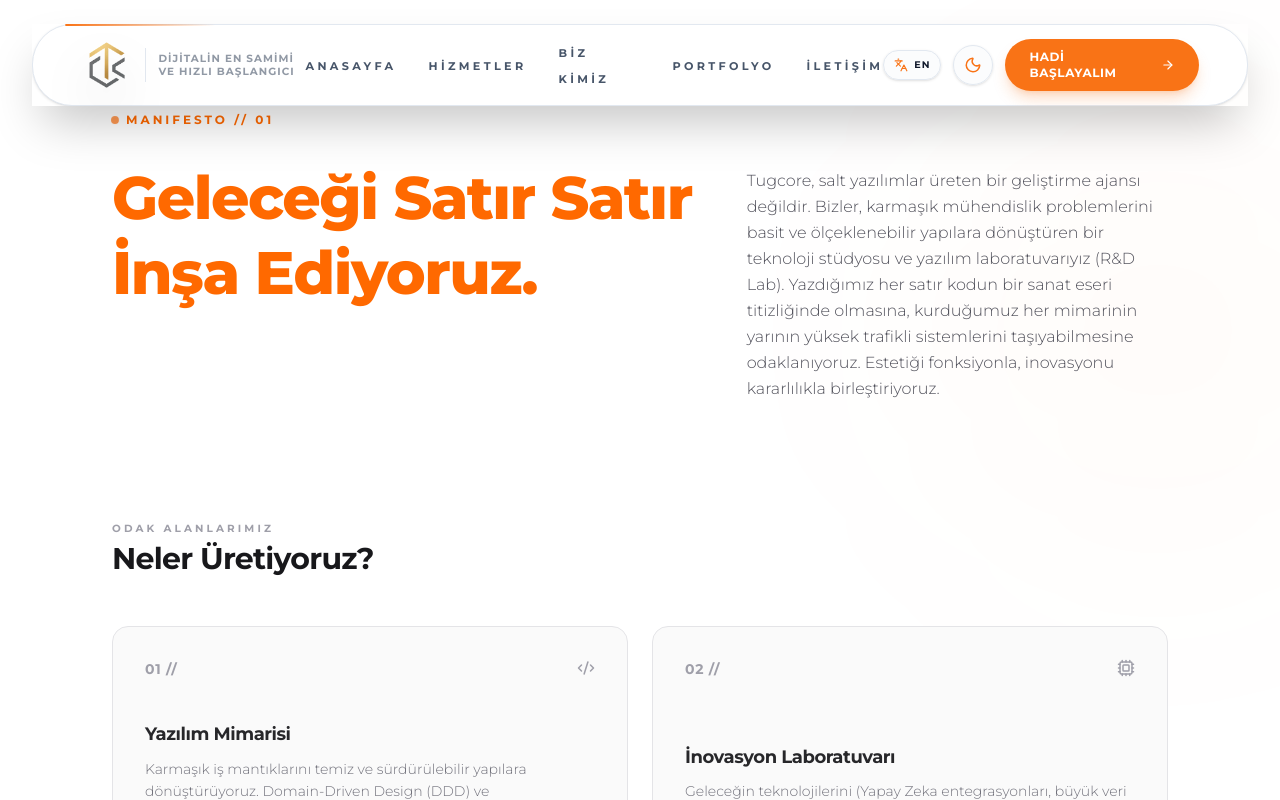
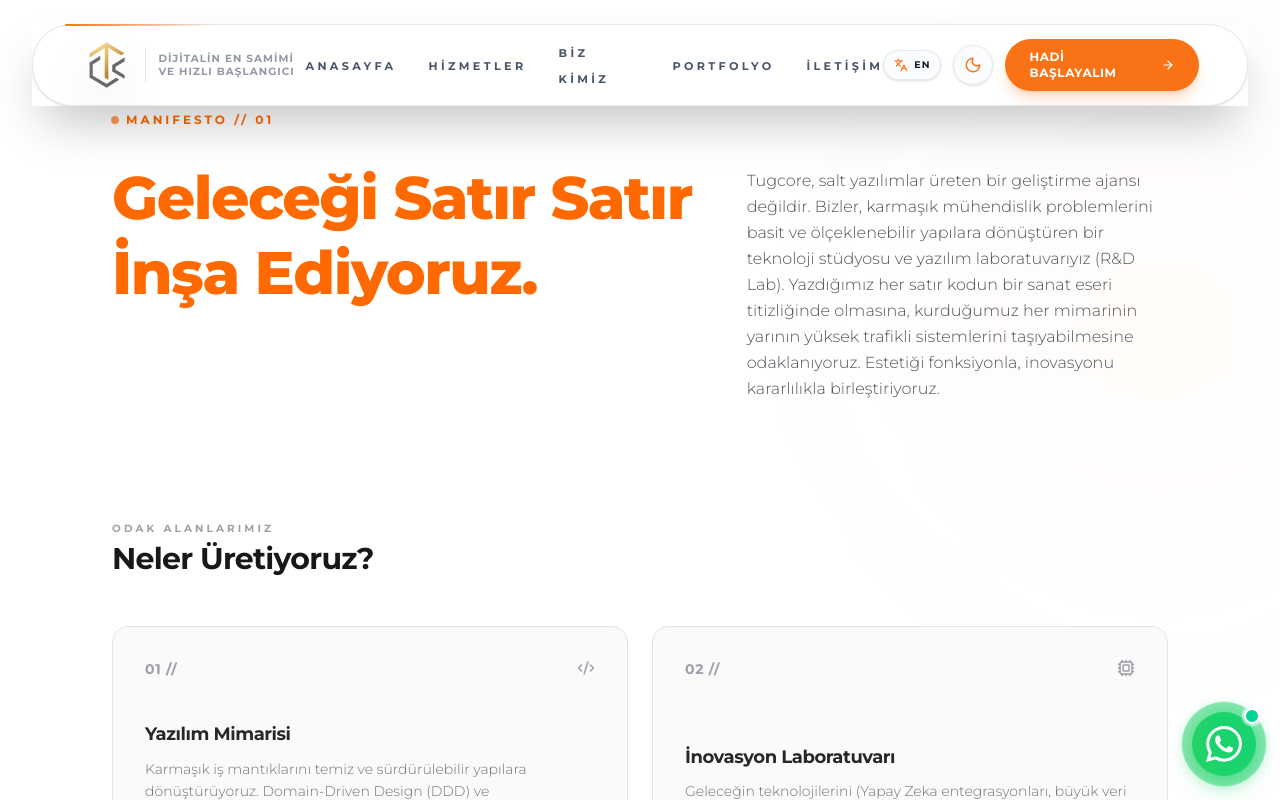
Before and after one commit to semihtugtekin/BenKimim, a React (Vite) app: page /biz-kimiz in a window 1280 px wide. Shown: the top 800 px of the page. Built offline with nearby package versions, Linux system fonts and the light colour scheme.

Commit message:
animasyon eklenmesi ve AR kamera eklenmesi

```diff
--- a/src/App.jsx
+++ b/src/App.jsx
@@ -9,6 +9,7 @@ import PageTransition from './components/PageTransition';
 import Home from './pages/Home';
 import ServicesPage from './pages/ServicesPage';
 import AboutPage from './pages/AboutPage';
+import WhatsAppButton from './components/WhatsAppButton';
 
 const ScrollToHash = ({ loading }) => {
   const { pathname, hash } = useLocation();
@@ -71,6 +72,7 @@ const AnimatedRoutes = ({ isDarkMode, toggleTheme }) => {
           </Routes>
         </AnimatePresence>
         <Footer />
+        <WhatsAppButton />
       </div>
     </>
   );
--- /dev/null
+++ b/src/components/WhatsAppButton.jsx
@@ -0,0 +1,67 @@
+import { useState } from 'react';
+import { motion, AnimatePresence } from 'framer-motion';
+
+const WhatsAppButton = () => {
+  const [isHovered, setIsHovered] = useState(false);
+
+  // 05067100717 -> Uluslararası format: 905067100717
+  const phoneNumber = '905067100717';
+  const defaultMessage = encodeURIComponent('Merhaba, web siteniz üzerinden ulaşıyorum. Bilgi almak istiyorum.');
+  const whatsappUrl = `https://wa.me/${phoneNumber}?text=${defaultMessage}`;
+
+  return (
+    <div className="fixed bottom-6 right-6 z-50 flex items-center justify-end select-none">
+      <AnimatePresence>
+        {isHovered && (
+          <motion.div
+            initial={{ opacity: 0, x: 15, scale: 0.95 }}
+            animate={{ opacity: 1, x: 0, scale: 1 }}
+            exit={{ opacity: 0, x: 10, scale: 0.95 }}
+            transition={{ duration: 0.2 }}
+            className="mr-3 hidden sm:flex items-center px-4 py-2 rounded-2xl bg-white/95 dark:bg-[#151d2f]/95 text-text-main shadow-xl border border-border-main backdrop-blur-md pointer-events-none"
+          >
+            <div className="flex flex-col text-right">
+              <span className="text-xs font-semibold text-emerald-600 dark:text-emerald-400">Çevrimiçi</span>
+              <span className="text-sm font-bold">WhatsApp'tan Yazın</span>
+            </div>
+          </motion.div>
+        )}
+      </AnimatePresence>
+
+      <motion.a
+        href={whatsappUrl}
+        target="_blank"
+        rel="noopener noreferrer"
+        aria-label="WhatsApp ile iletişime geçin"
+        onMouseEnter={() => setIsHovered(true)}
+        onMouseLeave={() => setIsHovered(false)}
+        whileHover={{ scale: 1.08 }}
+        whileTap={{ scale: 0.94 }}
+        className="relative group flex items-center justify-center w-14 h-14 sm:w-16 sm:h-16 rounded-full bg-[#25D366] text-white shadow-[0_10px_25px_rgba(37,211,102,0.4)] hover:shadow-[0_15px_30px_rgba(37,211,102,0.55)] transition-shadow duration-300 cursor-pointer"
+      >
+        {/* Radar / Pulse efekti */}
+        <span className="absolute inset-0 rounded-full bg-[#25D366] opacity-75 animate-ping -z-10" />
+
+        {/* Yeşil Parlaklık Halkası */}
+        <span className="absolute -inset-1 rounded-full bg-gradient-to-r from-[#25D366] to-emerald-400 opacity-30 blur-sm group-hover:opacity-60 transition-opacity" />
+
+        {/* WhatsApp SVG İkonu */}
+        <svg
+          className="w-8 h-8 sm:w-9 sm:h-9 fill-current relative z-10 transition-transform duration-300 group-hover:rotate-6"
+          viewBox="0 0 24 24"
+          xmlns="http://www.w3.org/2000/svg"
+        >
+          <path d="M17.472 14.382c-.297-.149-1.758-.867-2.03-.967-.273-.099-.471-.148-.67.15-.197.297-.767.966-.94 1.164-.173.199-.347.223-.644.075-.297-.15-1.255-.463-2.39-1.475-.883-.788-1.48-1.761-1.653-2.059-.173-.297-.018-.458.13-.606.134-.133.298-.347.446-.52.149-.174.198-.298.298-.497.099-.198.05-.371-.025-.52-.075-.149-.669-1.612-.916-2.207-.242-.579-.487-.5-.669-.51-.173-.008-.371-.01-.57-.01-.198 0-.52.074-.792.372-.272.297-1.04 1.016-1.04 2.479 0 1.462 1.065 2.875 1.213 3.074.149.198 2.096 3.2 5.077 4.487.709.306 1.262.489 1.694.625.712.227 1.36.195 1.871.118.571-.085 1.758-.719 2.006-1.413.248-.694.248-1.289.173-1.413-.074-.124-.272-.198-.57-.347m-5.421 7.403h-.004a9.87 9.87 0 01-5.031-1.378l-.361-.214-3.741.982.998-3.648-.235-.374a9.86 9.86 0 01-1.51-5.26c.001-5.45 4.436-9.884 9.888-9.884 2.64 0 5.122 1.03 6.988 2.898a9.825 9.825 0 012.893 6.994c-.003 5.45-4.437 9.884-9.888 9.884m8.413-18.297A11.815 11.815 0 0012.05 0C5.495 0 .16 5.335.157 11.892c0 2.096.547 4.142 1.588 5.945L0 24l6.335-1.662c1.746.953 3.71 1.456 5.711 1.457h.004c6.554 0 11.89-5.335 11.893-11.893a11.821 11.821 0 00-3.48-8.405z" />
+        </svg>
+
+        {/* Bildirim rozeti */}
+        <span className="absolute -top-1 -right-1 flex h-4 w-4">
+          <span className="animate-ping absolute inline-flex h-full w-full rounded-full bg-white opacity-75"></span>
+          <span className="relative inline-flex rounded-full h-4 w-4 bg-emerald-400 border-2 border-white dark:border-[#151d2f]"></span>
+        </span>
+      </motion.a>
+    </div>
+  );
+};
+
+export default WhatsAppButton;
```
